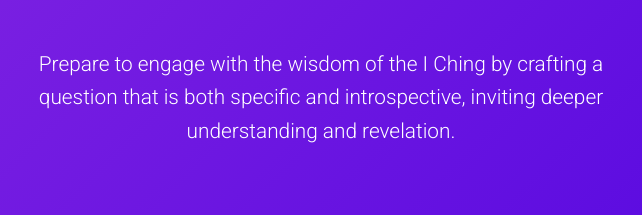
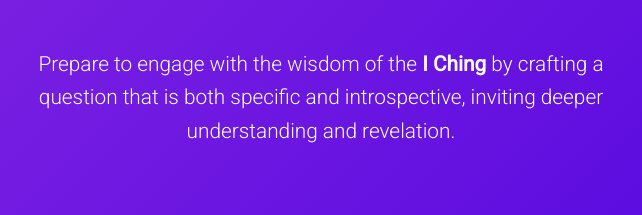
Before and after one commit to iching-wisdom/iching-wisdom.github.io, a plain HTML site: page index.html in a window 1280 px wide. Shown: the part 321-536 px from the top of the page, 319-961 px from the left. Drawn offline with Linux system fonts and the light colour scheme.

Commit message:
Add bold on I Ching name

```diff
--- a/index.html
+++ b/index.html
@@ -91,7 +91,7 @@
 <body>
     <div class="content">
         <h1>易經</h1>
-        <p>Prepare to engage with the wisdom of the I Ching by crafting a question that is both specific and introspective, inviting deeper understanding and revelation.</p>
+        <p>Prepare to engage with the wisdom of the <b>I Ching</b> by crafting a question that is both specific and introspective, inviting deeper understanding and revelation.</p>
         <div class="app-store-link">
             <a href="#" style="display: inline-block; overflow: hidden; border-radius: 13px; width: 250px; height: 83px;"><img src="https://tools.applemediaservices.com/api/badges/download-on-the-app-store/white/en-us?size=250x83&amp;releaseDate=1324425600" alt="Download on the App Store" style="border-radius: 13px; width: 250px; height: 83px;"></a>
         </div>
```
